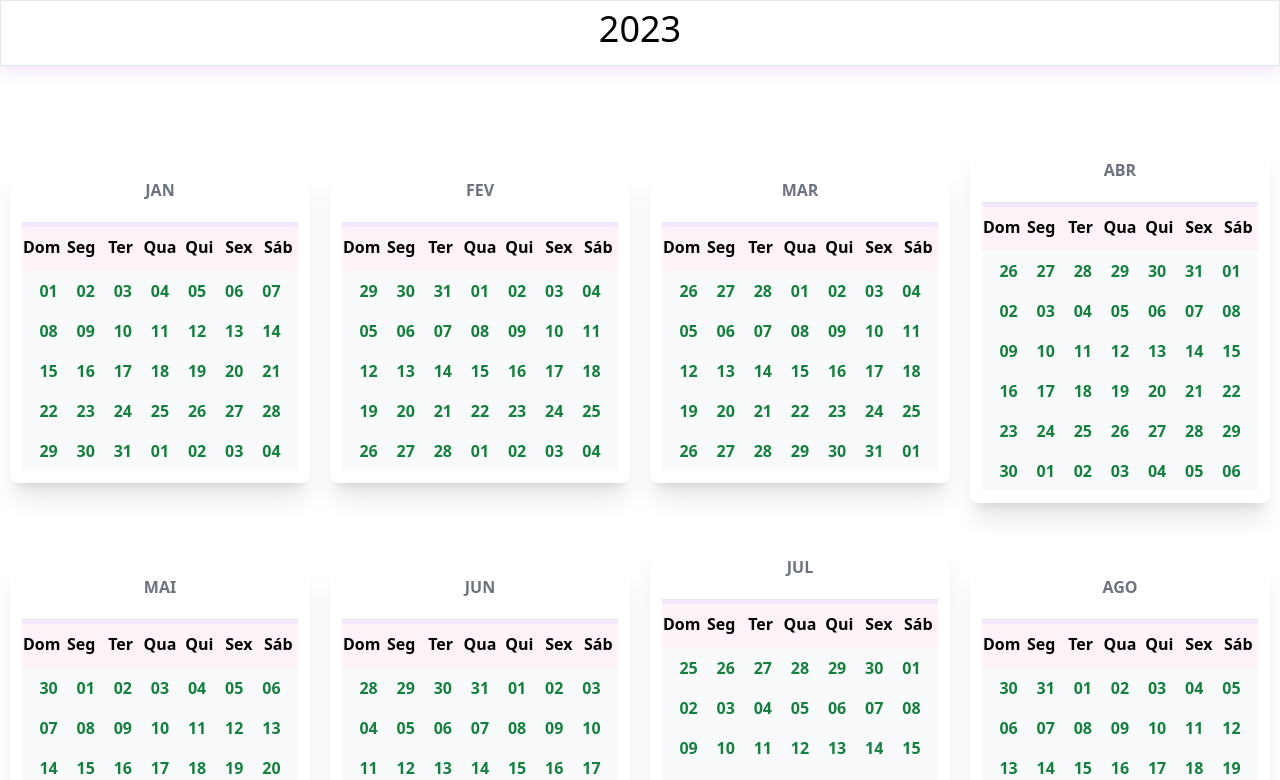
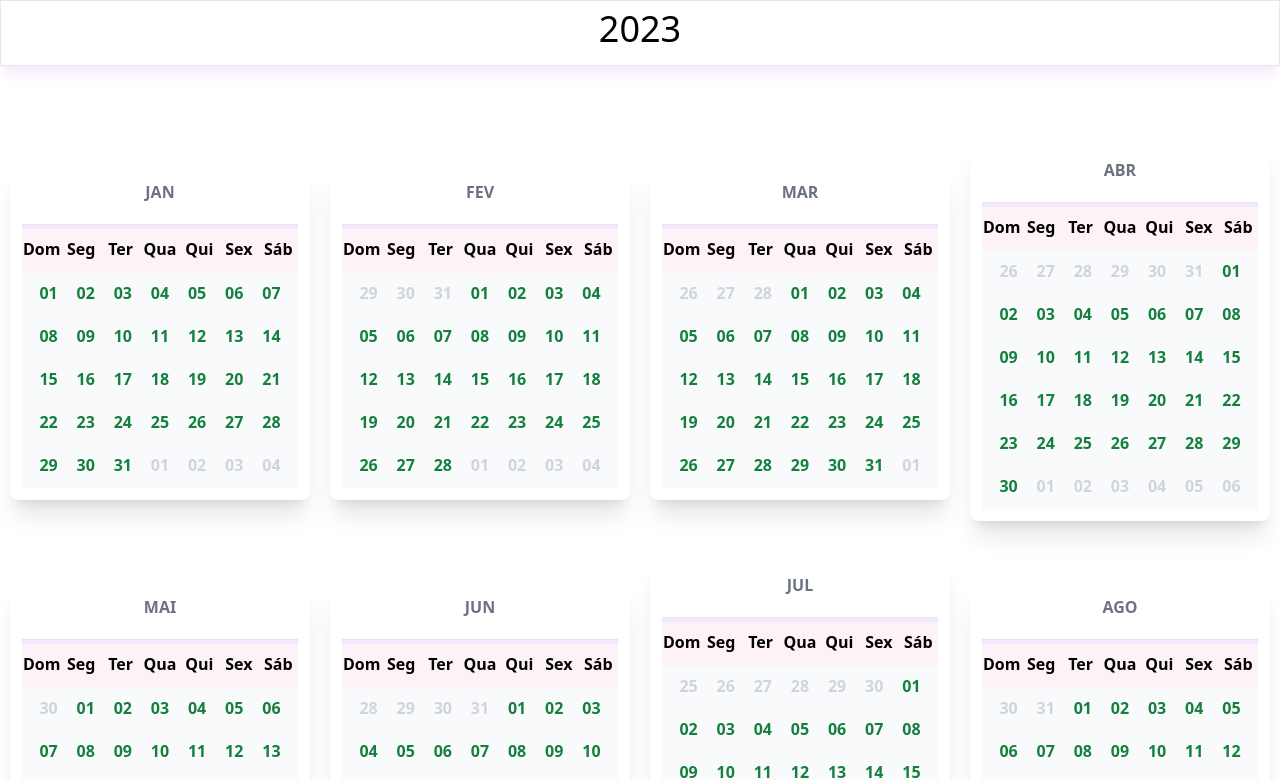
Before and after one commit to edgarrps/pretty-calendar, a React (Vite) app: page / in a window 1280 px wide. Shown: the top 780 px of the page. Built offline with nearby package versions, Linux system fonts and the light colour scheme.

Commit message:
Added condicional dates and onClick event for available dates

```diff
--- a/src/components/CardsOfDays.jsx
+++ b/src/components/CardsOfDays.jsx
@@ -1,15 +1,22 @@
-import { useState } from "react"
+import { useEffect, useState } from "react"
 
 const CardsOfDays = (props) => {
   const [dayBtn, setDayBtn] = useState('')
+  const day = props.day._d
+
+  useEffect(() => {
+    const currentMonth = new Date(props.month + ',01,' + props.year)
+
+    day.getMonth() !== currentMonth.getMonth() ? setDayBtn('noInMonth') : ''
+  })
 
   const handleClickDate = () => {
-    ((dayBtn === '') ? setDayBtn('select') : ('select' ? setDayBtn('') : ''))
-    }
+    (dayBtn == '') ? setDayBtn('ok') : setDayBtn('')
+  }
 
 
   return (
-    <div onClick={handleClickDate} className='font-semibold'>{props.day.format('DD').toString()}</div>
+    <div onClick={handleClickDate} className={`cursor-pointer select-none	font-semibold w-[27px] h-[27px] rounded-lg ${dayBtn == 'ok' ? 'bg-yellow-200' : ''} ${dayBtn === 'noInMonth' ? 'text-gray-300 cursor-not-allowed' : ''}`}> {props.day.format('DD').toString()}</div>
   )
 }
 
```
